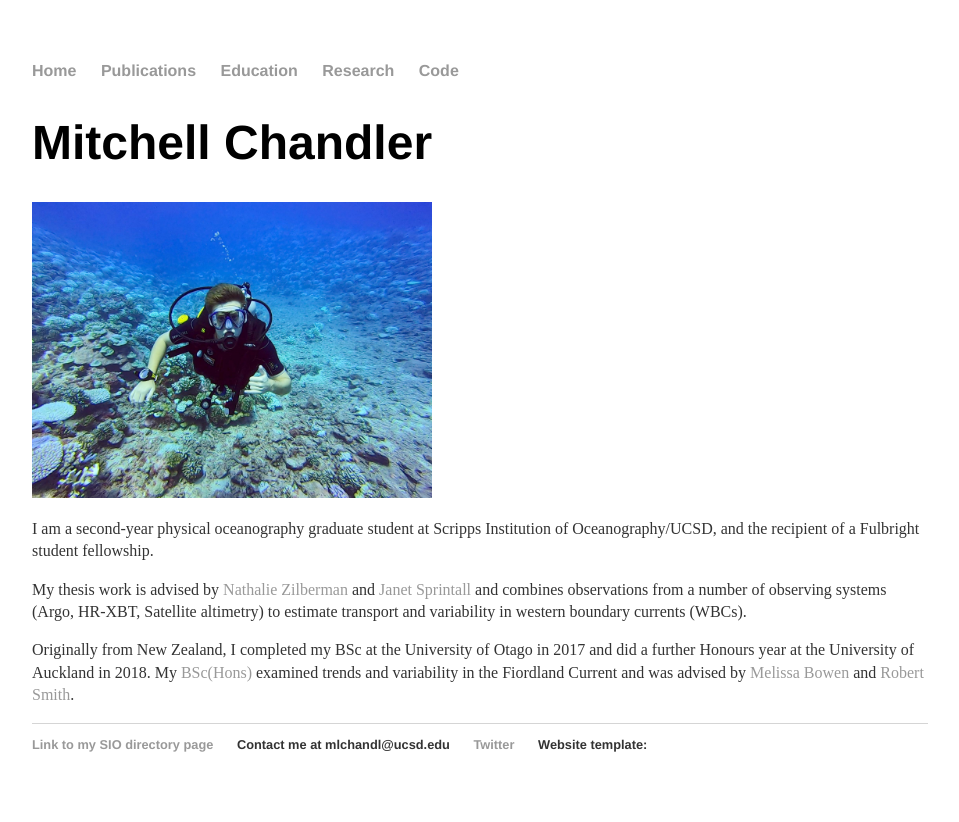
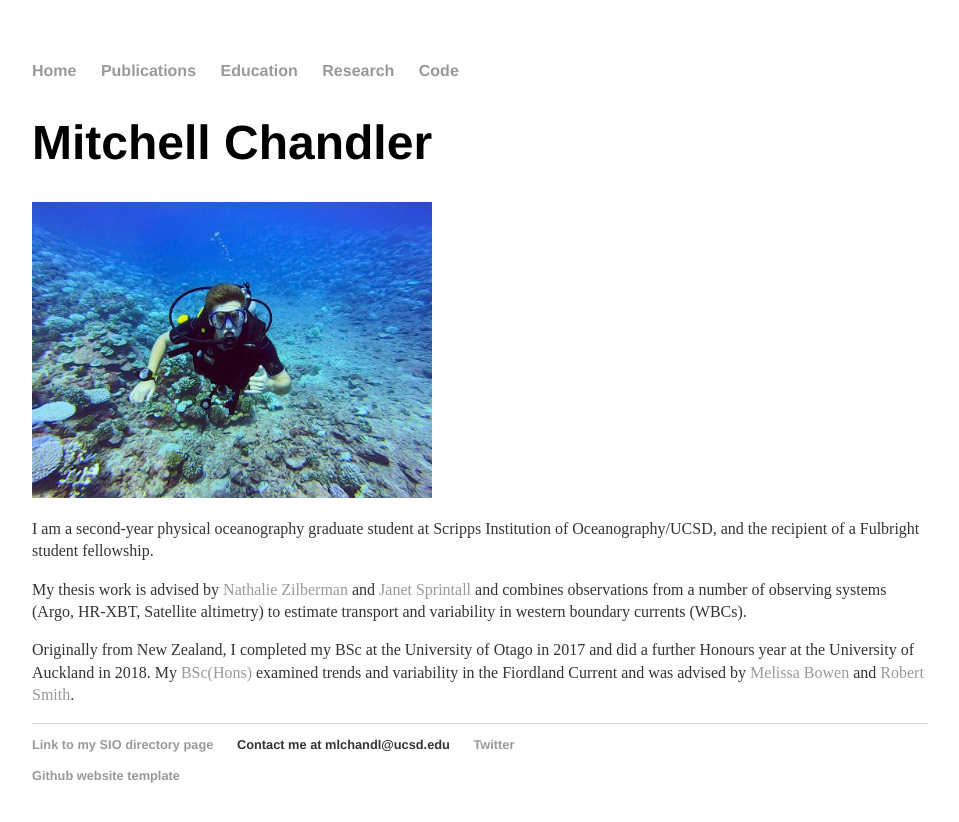
Before and after one commit to mlchandler/mlchandler.github.io, a Jekyll site: the page built from index.html, in a window 1280 px wide. Shown: the top 822 px of the page, without its empty margins (160-1119 px from the left). Built offline with Jekyll 4.4.1, drawn with Linux system fonts in a browser that asks for light colours.

Commit message:
Update default.html

```diff
--- a/_layouts/default.html
+++ b/_layouts/default.html
@@ -29,7 +29,10 @@
    <li><a href="https://scripps.ucsd.edu/profiles/mlchandl">Link to my SIO directory page</a></li>
    <li>Contact me at mlchandl@ucsd.edu</a></li>
    <li><a href="https://twitter.com/nz_mitch_">Twitter</a></li>
-   <li>Website template: <a href="https://github.com/hankquinlan"></a>
+   </ul>
+
+   <ul>
+   <li><a href="https://github.com/hankquinlan">Github website template</a>
    </ul>
   </footer>
   </body>
```
